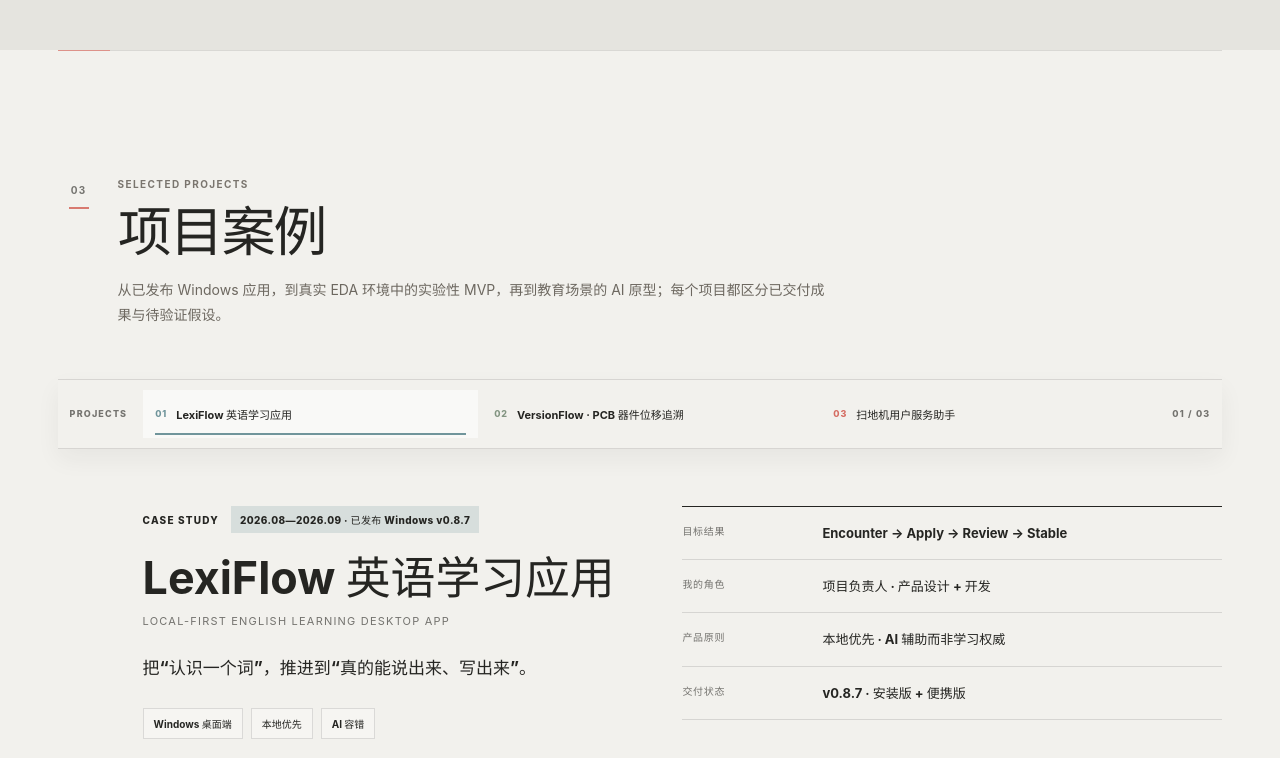
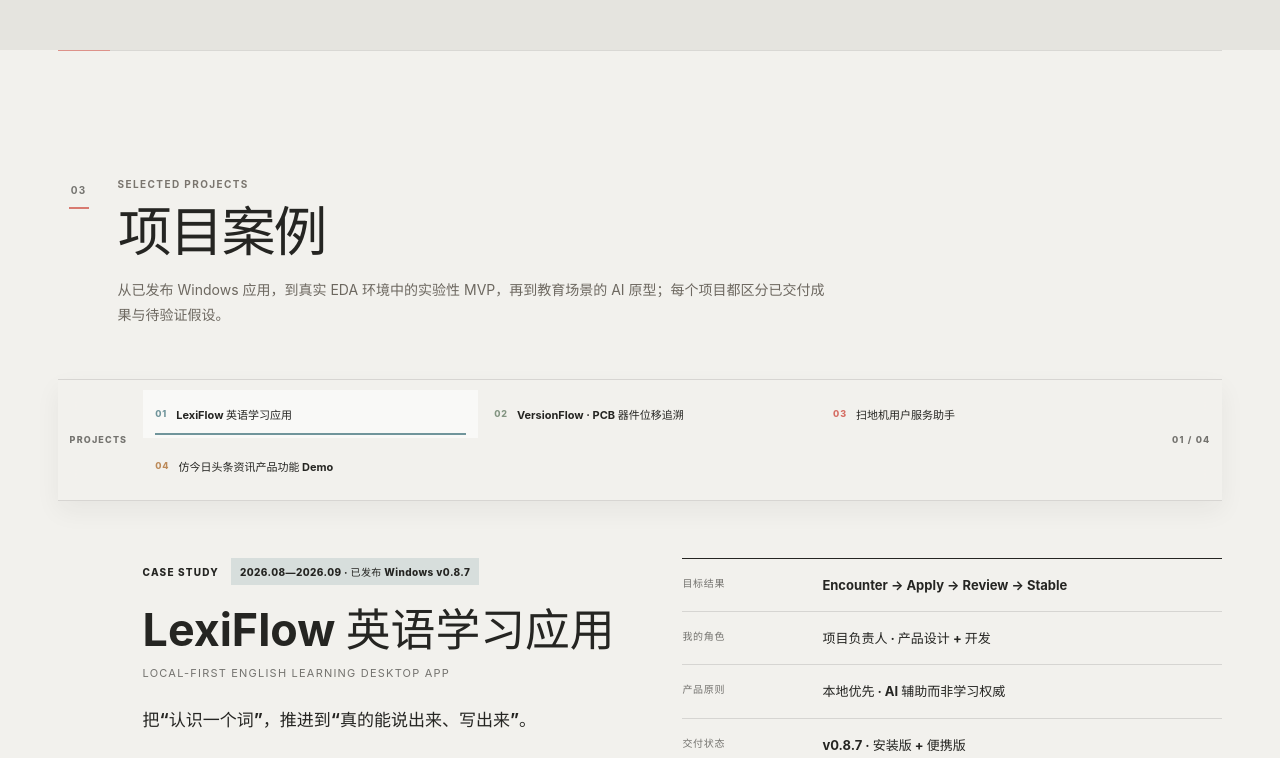
Before and after one commit to lineana-lyu/personal_website, a React (Vite) app: page / in a window 1280 px wide. Shown: the part 2871-3629 px from the top of the page. Built offline with nearby package versions, Linux system fonts and the light colour scheme.

Commit message:
fix: restore original news product Demo as fourth portfolio project

```diff
--- a/src/data/portfolio.ts
+++ b/src/data/portfolio.ts
@@ -27,7 +27,7 @@ export const navItems = [
 ]
 
 export const profileMetrics = [
-  { value: '3', label: '个核心产品项目', accent: 'cyan' },
+  { value: '4', label: '个真实产品项目', accent: 'cyan' },
   { value: '1', label: '个 Windows 桌面应用', accent: 'coral' },
   { value: '1', label: '段 AI 产品实习', accent: 'orange' },
   { value: '8', label: '项 VersionFlow 实机验收', accent: 'sage' },
@@ -152,6 +152,30 @@ export const projects: Project[] = [
     github: 'https://github.com/lineana-lyu/Intelligent-Customer-Service',
   },
 
+  {
+    id: 'news-demo',
+    number: '04',
+    title: '仿今日头条资讯产品功能 Demo',
+    englishTitle: 'News Product Function Demo',
+    status: '2026.04—2026.07 · 已完成并公开源码',
+    accent: 'orange',
+    tags: ['内容产品', '业务规则', '接口与数据状态'],
+    headline: '把一个“收藏新闻”的用户动作，拆成接口、状态和数据规则。',
+    facts: [
+      { label: '用户主流程', value: '登录 → 浏览 → 详情 → 收藏 → 历史' },
+      { label: '学习目标', value: '把产品流程与业务规则转成后端能力' },
+      { label: '技术实现', value: 'FastAPI + SQLAlchemy + MySQL + Redis' },
+      { label: '交付状态', value: '后端 Demo · 源码 · 运行说明' },
+    ],
+    details: [
+      { label: '学习目标', value: '用资讯场景练习把用户动作翻译成后端能力，而不是只实现接口。' },
+      { label: '关键规则', value: '收藏要防重复；再次浏览要更新最近时间；页面状态需要和服务端数据保持一致。' },
+      { label: '体验支撑', value: '高频列表增加缓存，并统一成功、参数错误和服务异常的返回格式。' },
+      { label: '交付结果', value: '完成并公开后端 Demo，可直接说明 User、News、Favorite、History 之间的数据关系。' },
+    ],
+    flow: ['注册 / 登录', '新闻列表', '新闻详情', '收藏状态检查', '收藏 / 取消收藏', '浏览历史更新', '历史回看'],
+    github: 'https://github.com/lineana-lyu/toutiao_backend',
+  },
 ]
 
 export const methodSteps = [
```
